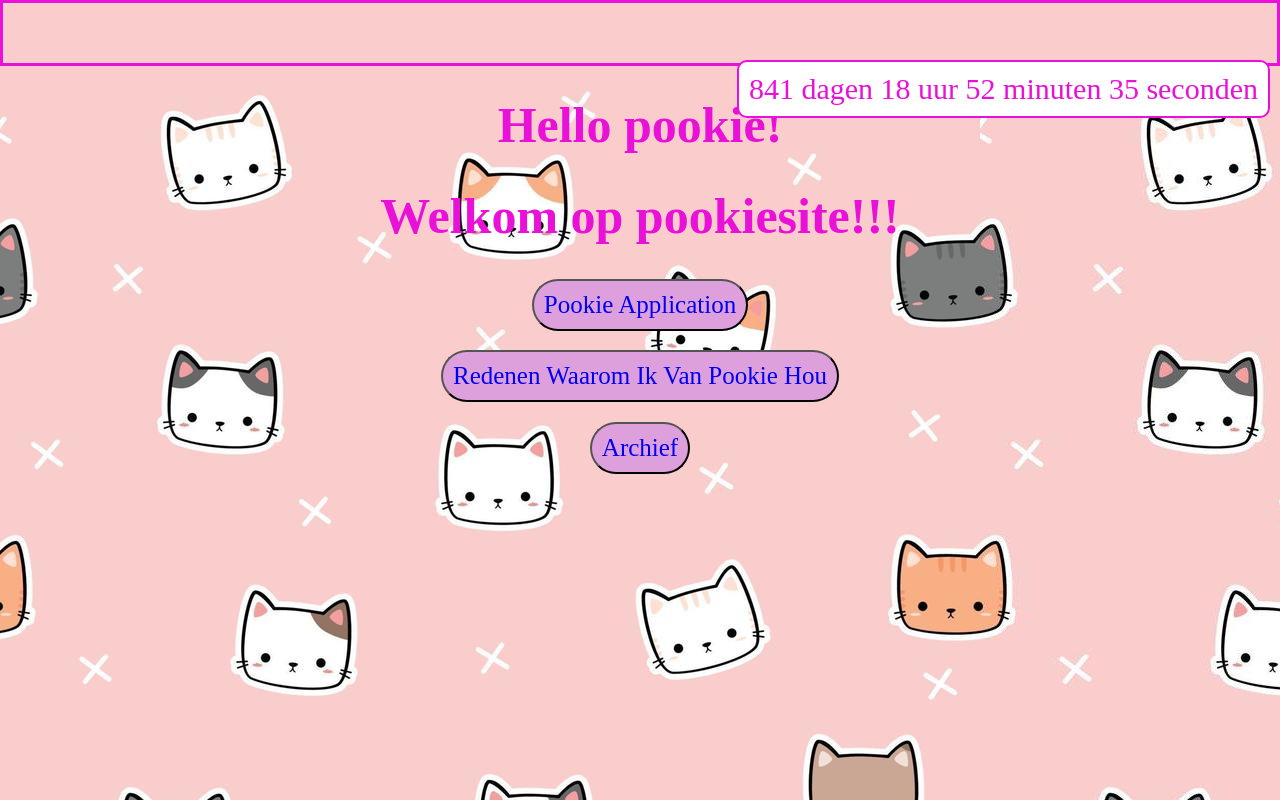
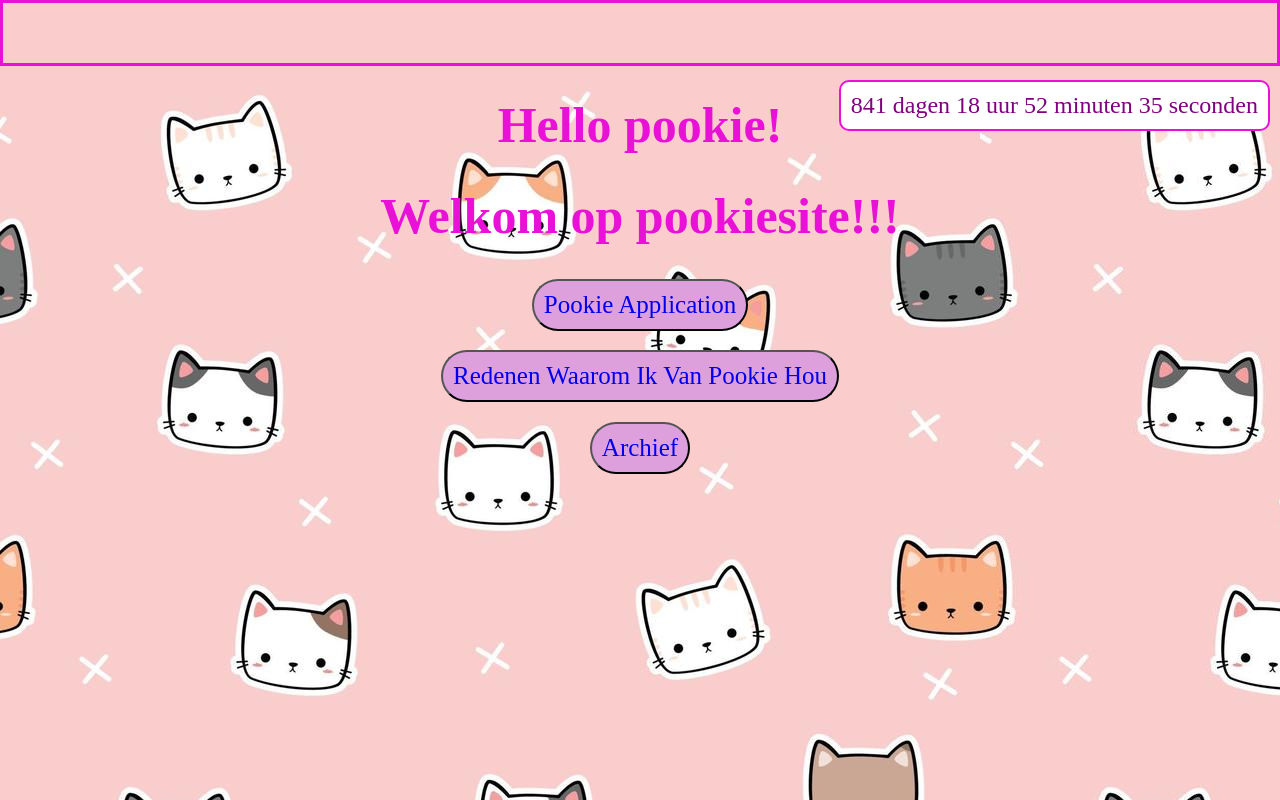
Before and after one commit to Yellowgrass2/Yellowgrass2.github.io, a plain HTML site: page mainIndex.html in a window 1280 px wide. Drawn offline with Linux system fonts and the light colour scheme; a web font is replaced by a local one.

Commit message:
Update styles.css

```diff
--- a/css/styles.css
+++ b/css/styles.css
@@ -111,10 +111,12 @@ ul{
     top: 60px;
     right: 10px;
     font-family: 'Cute Font';
-    font-size: 30px;
-    color: rgb(233, 17, 215);
+    font-size: 24px;
+    color: purple;
     background-color: white;
     padding: 10px;
     border-radius: 10px;
     border: 2px solid rgb(233, 17, 215);
+    text-align: center;
+    margin-top: 20px;
 }
```
